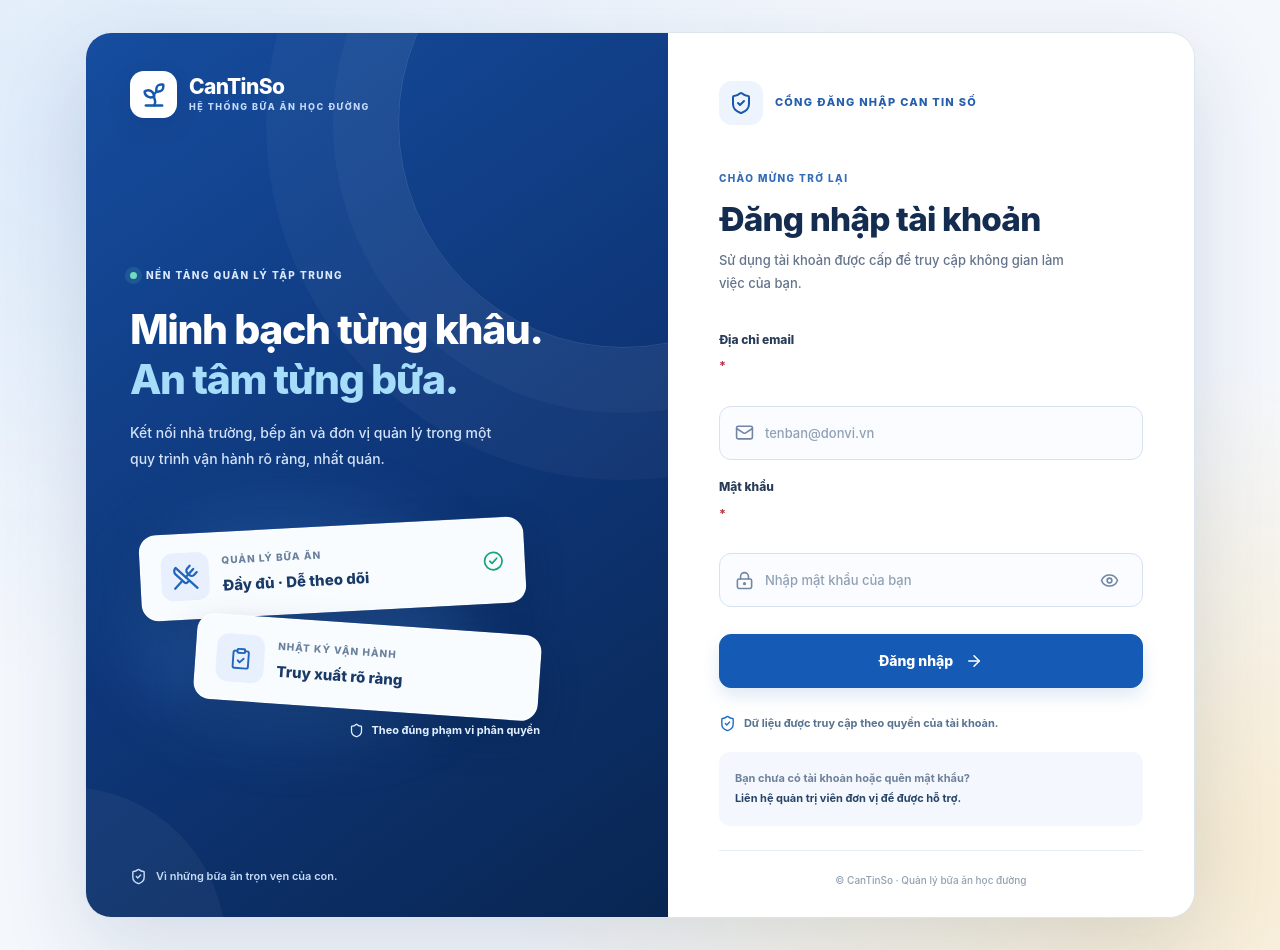
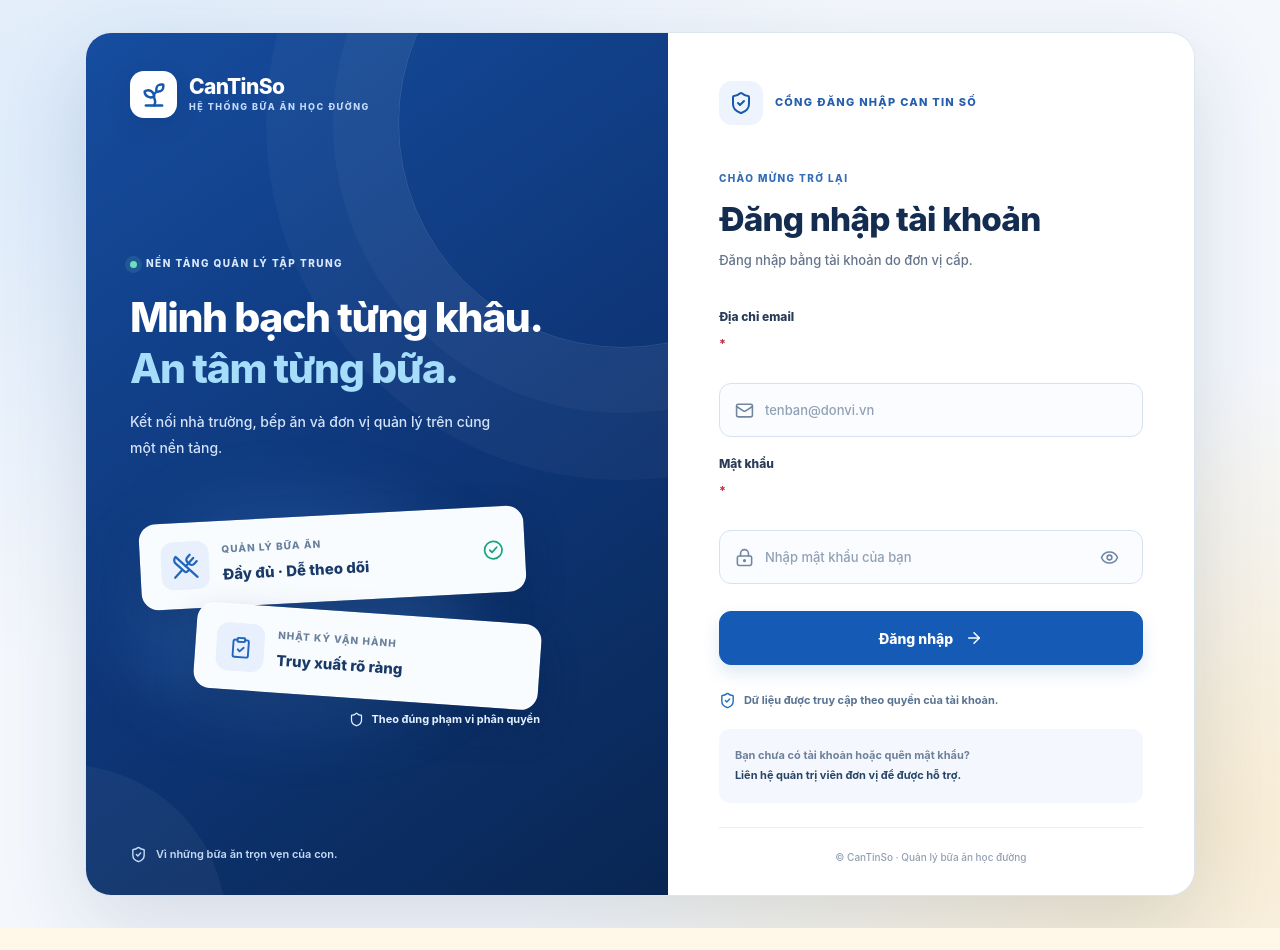
Before and after one commit to tobeymars/CanTinSo, a React (Vite) app in the folder school-food-safety-main/: page / in a window 1280 px wide. After the commit the page ends 928 px from the top, so only its background shows below. Built offline with nearby package versions, Linux system fonts and the light colour scheme; no server answers.

Commit message:
fix(login): shorten descriptions to prevent awkward orphan lines

```diff
--- a/school-food-safety-main/src/LoginPage.tsx
+++ b/school-food-safety-main/src/LoginPage.tsx
@@ -37,7 +37,7 @@ export default function LoginPage({ onSuccess }: { onSuccess: (user: AuthUser) =
           <div className="login-intro-body">
             <span className="login-intro-kicker"><span className="login-intro-dot" /> NỀN TẢNG QUẢN LÝ TẬP TRUNG</span>
             <h2>Minh bạch từng khâu.<br/><em>An tâm từng bữa.</em></h2>
-            <p>Kết nối nhà trường, bếp ăn và đơn vị quản lý trong một quy trình vận hành rõ ràng, nhất quán.</p>
+            <p>Kết nối nhà trường, bếp ăn và đơn vị quản lý trên cùng một nền tảng.</p>
             <div className="login-illustration" aria-hidden="true">
               <div className="login-illustration-glow" />
               <div className="login-illustration-card login-illustration-card--main">
@@ -64,7 +64,7 @@ export default function LoginPage({ onSuccess }: { onSuccess: (user: AuthUser) =
           <div className="login-heading">
             <span className="login-eyebrow">CHÀO MỪNG TRỞ LẠI</span>
             <h1 id="login-title">Đăng nhập tài khoản</h1>
-            <p>Sử dụng tài khoản được cấp để truy cập không gian làm việc của bạn.</p>
+            <p>Đăng nhập bằng tài khoản do đơn vị cấp.</p>
           </div>
 
           <form className="login-form" onSubmit={handleSubmit} aria-busy={loading}>
```
